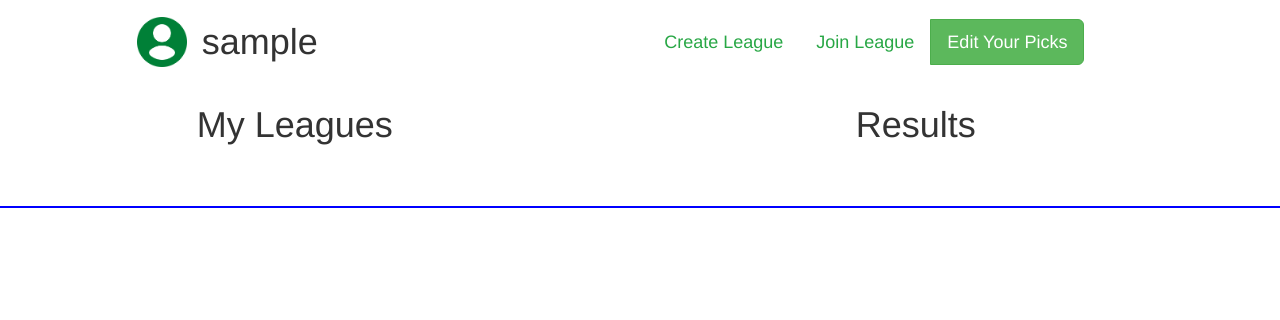
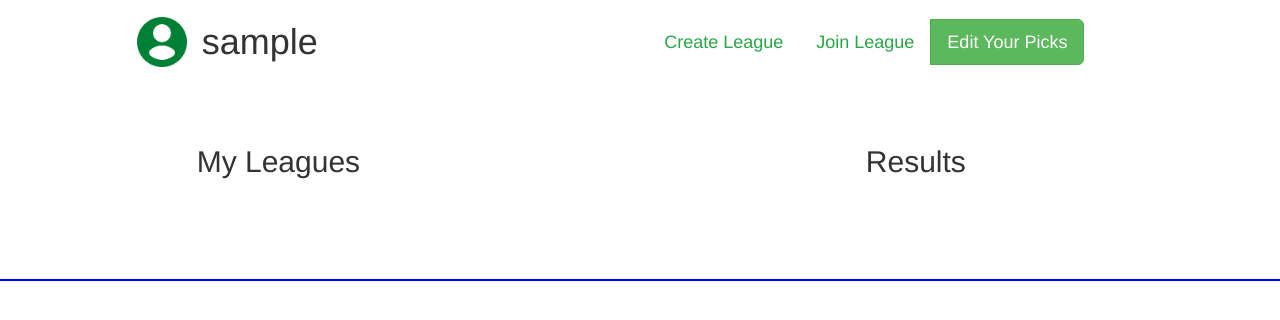
Before and after one commit to tathomas/footballShark, a Django app: page /user in a window 1280 px wide. Shown: the part 61-381 px from the top of the page. Run offline with Django 3.2, Linux system fonts and the light colour scheme; a user stored in the database is signed in; tables that the repository leaves empty hold one stand-in row (values such as "Sample post"); some libraries are stand-ins or nearby versions.

Commit message:
Added margin and reduced size of header text in league row

```diff
--- a/app/static/app/css/customuser.css
+++ b/app/static/app/css/customuser.css
@@ -37,7 +37,8 @@ body {
     display: flex;
     align-items: center;
 }
-.flex-info h1{
+.flex-info h1,
+.flex-info h2{
     display: inline-block;
     margin: 10px;
 }
@@ -51,7 +52,9 @@ body {
     margin-left: 5px;
     /* padding: 10px; */
 }
-
 .flex-info-league {
     margin-left: 50px;
 }
+.league-info {
+    margin: 50px;
+}
--- a/app/templates/app/usertemp.html
+++ b/app/templates/app/usertemp.html
@@ -94,17 +94,17 @@
         </div><!-- End Top User Info Row -->
 
         <!--Middle My Leagues and Results Row -->
-        <div class="row user-info">
+        <div class="row league-info">
             <div class="col-md-1"></div>
             <div class="col-md-4 flex-info flex-info-league">
                 <!--My League -->
                 <div class="flex-item">
-                    <h1>My Leagues</h1>
+                    <h2>My Leagues</h2>
                 </div>
             </div>
             <div class="col-md-6 flex-info flex-info-right">
                 <div class="flex-item">
-                    <h1>Results</h1>
+                    <h2>Results</h2>
                 </div>
             </div>
             <div class="col-md-1"></div>
```
